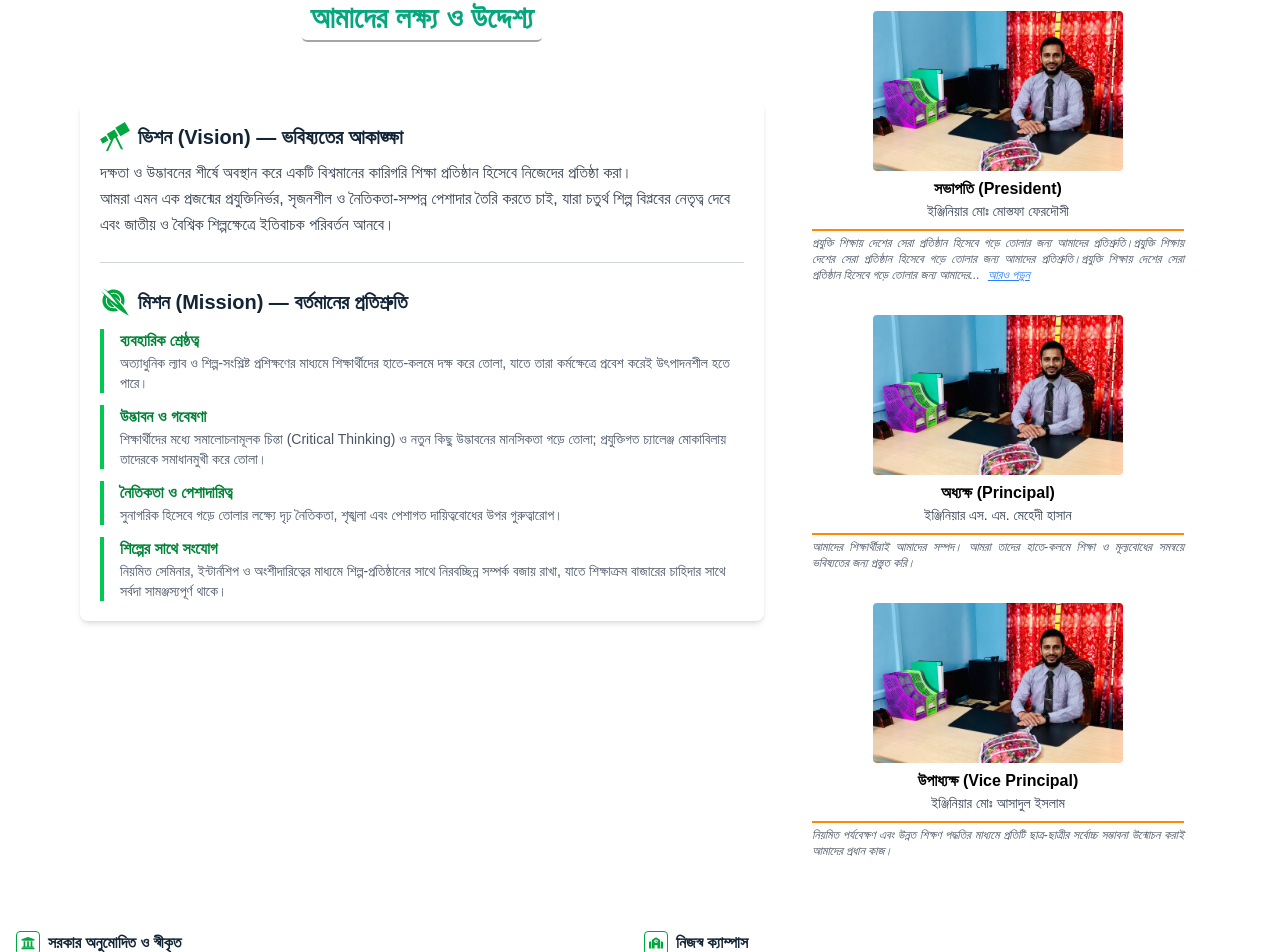
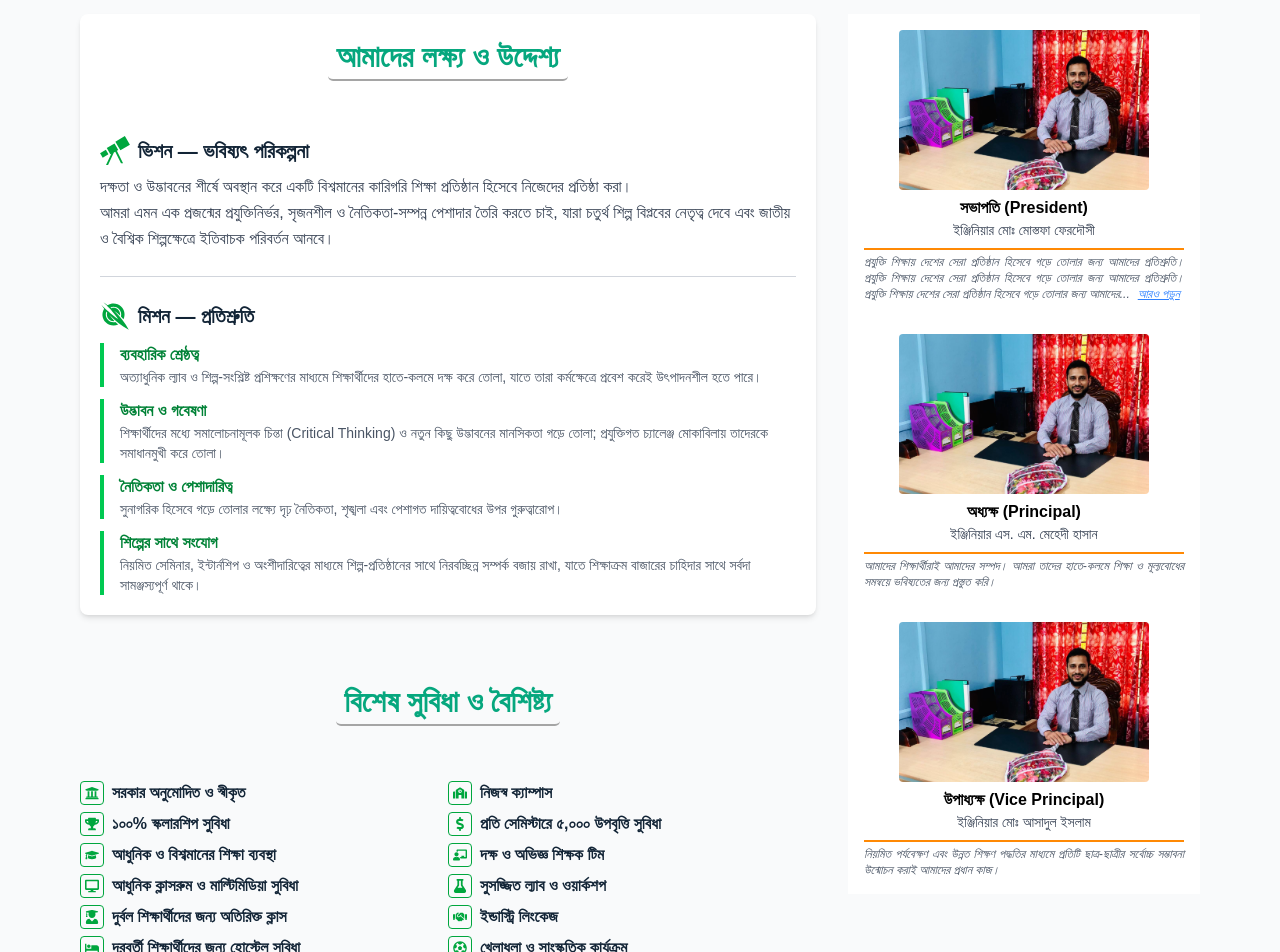
Before and after one commit to rashidulislamg71/square-polytechnic-institute, a React (Vite) app: page /about in a window 1280 px wide. Shown: the part 1313-2265 px from the top of the page. Built offline with nearby package versions, Linux system fonts and the light colour scheme.

Commit message:
about page modified

```diff
--- a/src/Components/SectionComponents/AboutPageSections/MissionAndVission/MissionAndVission.jsx
+++ b/src/Components/SectionComponents/AboutPageSections/MissionAndVission/MissionAndVission.jsx
@@ -2,15 +2,16 @@ import { GiTargetShot } from "react-icons/gi";
 import { IoTelescopeSharp } from "react-icons/io5";
 import SubTitle from "../../../Shared/Titles/SubTitle/SubTitle";
 import GeneralIcons from "../../../Icons/GeneralIcons/GeneralIcons";
+import SectionTitle from "./../../../Shared/Titles/SectionTitle/SectionTitle";
 
 const instituteContent = {
   visionIcon: IoTelescopeSharp,
-  visionTitle: "ভিশন (Vision) — ভবিষ্যতের আকাঙ্ক্ষা",
+  visionTitle: "ভিশন — ভবিষ্যৎ পরিকল্পনা",
   visionText: `দক্ষতা ও উদ্ভাবনের শীর্ষে অবস্থান করে একটি বিশ্বমানের কারিগরি শিক্ষা প্রতিষ্ঠান হিসেবে নিজেদের প্রতিষ্ঠা করা।
 আমরা এমন এক প্রজন্মের প্রযুক্তিনির্ভর, সৃজনশীল ও নৈতিকতা-সম্পন্ন পেশাদার তৈরি করতে চাই, যারা চতুর্থ শিল্প বিপ্লবের নেতৃত্ব দেবে এবং জাতীয় ও বৈশ্বিক শিল্পক্ষেত্রে ইতিবাচক পরিবর্তন আনবে।`,
 
   missionIcon: GiTargetShot,
-  missionTitle: "মিশন (Mission) — বর্তমানের প্রতিশ্রুতি",
+  missionTitle: "মিশন  — প্রতিশ্রুতি",
   missionPoints: [
     {
       id: 1,
@@ -42,8 +43,10 @@ const instituteContent = {
 const MissionAndVission = ({ className = "" }) => {
   return (
     <section
-      className={`w-full md:max-w-3xl mx-auto mt-[-10px] md:mt-0 p-0 md:p-5 bg-white md:rounded-lg md:shadow-md ${className}`}
+      className={`py-16 w-full md:max-w-3xl mx-auto p-0 md:p-5 bg-white md:rounded-lg md:shadow-md ${className}`}
     >
+      <SectionTitle title={"আমাদের লক্ষ্য ও উদ্দেশ্য"} />
+      <div className="mt-[-10px] md:mt-0">
          {/* Vision Section */}
         <div className="mb-6">
           <div className="flex items-center gap-2 mb-2">
@@ -64,7 +67,6 @@ const MissionAndVission = ({ className = "" }) => {
         <hr className="my-6 border-gray-300" />
 
         {/* Mission Section */}
-      <div>
           <div className="flex items-center gap-2 mb-3">
             <GeneralIcons
               icon={instituteContent.missionIcon}
@@ -89,6 +91,7 @@ const MissionAndVission = ({ className = "" }) => {
             ))}
           </ul>
         </div>
+
     </section>
   );
 };
--- a/src/Components/Shared/InstituteFeatures/InstituteFeatures.jsx
+++ b/src/Components/Shared/InstituteFeatures/InstituteFeatures.jsx
@@ -1,15 +1,19 @@
 import React from "react";
 import instituteFeaturesData from "../../../Data/HomePageJsonData/instituteFeatures.json";
 import InstituteFeatureCard from "../../UI/Cards/InstituteFeaturesCard/InstituteFeaturesCard";
+import SectionTitle from "./../Titles/SectionTitle/SectionTitle";
 
 function InstituteFeatures() {
   const { features } = instituteFeaturesData.instituteFeaturesInfo;
 
   return (
-    <div className="grid grid-cols-1 sm:grid-cols-2 gap-2 justify-center p-4">
+    <div>
+      <SectionTitle title={"বিশেষ সুবিধা ও বৈশিষ্ট্য"} />
+
+      <div className=" grid grid-cols-1 sm:grid-cols-2 gap-0 justify-center items-center mt-[-10px] md:mt-0">
           {features &&
             features.map((feature) => (
-          <article key={feature.id} className="w-full">
+              <article key={feature.id} className="w-fit">
                 <InstituteFeatureCard
                   icon={feature.icon}
                   title={feature.title}
@@ -18,6 +22,7 @@ function InstituteFeatures() {
               </article>
             ))}
       </div>
+    </div>
   );
 }
 
--- a/src/Components/Shared/Titles/SectionTitle/SectionTitle.jsx
+++ b/src/Components/Shared/Titles/SectionTitle/SectionTitle.jsx
@@ -2,8 +2,8 @@ import React from 'react';
 
 const SectionTitle = ({title}) => {
     return (
-        <div className=" flex justify-center lg:flex-none mb-[60px] ">
-            <h2 className="text-[#06a77e] text-center w-fit font-bold border-b-2 px-2 rounded-[5px] border-b-[#a5a5a5] text-[25px]  md:text-[25px] lg:text-[30px]">{title}</h2>
+        <div className=" flex justify-center lg:flex-none mb-[55px] ">
+            <h2 className="text-[#06a77e] text-center w-fit font-bold border-b-2 px-2 rounded-[5px] border-b-[#a5a5a5] text-[28px]  lg:text-[30px]">{title}</h2>
         </div>
     );
 };
--- a/src/Components/UI/Tooltip/Tooltip.jsx
+++ b/src/Components/UI/Tooltip/Tooltip.jsx
@@ -13,7 +13,7 @@ const Tooltip = ({ children, text }) => {
     >
       {children}
       {isOpen && (
-        <div className="w-[240px] absolute bottom-full left-1/2 -translate-x-1/2 mb-2
+        <div className="w-[240px] absolute bottom-full left-37 -translate-x-1/2 mb-2
          bg-gray-800 text-white text-xs rounded
          py-1 px-2 shadow-lg">
           {text}
--- a/src/Pages/AboutPage/AboutPage.jsx
+++ b/src/Pages/AboutPage/AboutPage.jsx
@@ -1,48 +1,50 @@
 import React from "react";
-
 import HeroSection from "../../Components/Shared/HeroSection/HeroSection";
 import aboutUsImage from "../../assets/images/aboutUs_image/aboutUs.jpeg";
 import AboutInstituteAndMap from "../../Components/Shared/AboutInstituteAndMap/AboutInstituteAndMap";
 import InstituteFeatures from "../../Components/Shared/InstituteFeatures/InstituteFeatures";
-import DepartmentMenu from "./../../Components/Shared/DepartmentMenu/DepartmentMenu";
+import DepartmentMenu from "../../Components/Shared/DepartmentMenu/DepartmentMenu";
 import InstituteAboutInfo from "../../Components/SectionComponents/AboutPageSections/InstituteAboutInfo/InstituteAboutInfo";
-import { GeneralCard } from "../../Components/UI/Cards/GeneralCard/GeneralCard";
-import { FaPhone } from "react-icons/fa6";
 import VisionMissionCard from "../../Components/SectionComponents/AboutPageSections/MissionAndVission/MissionAndVission";
-import SectionTitle from "../../Components/Shared/Titles/SectionTitle/SectionTitle";
 import LeadersSpeechSection from "../../Components/SectionComponents/AboutPageSections/LeadersSpeech/LeadersSpeechSection";
 
 const AboutPage = () => {
   return (
-    <div className="">
+    <div>
+      {/*Hero Section */}
       <HeroSection
         className="bg-top"
         bgImage={aboutUsImage}
-        title={"About Us"}
-        subtitle={"জ্ঞান, দক্ষতা, আত্মবিশ্বাস: ভবিষ্যত প্রযুক্তির ভিত্তি।"}
-        extraText={""}
+        title="About Us"
+        subtitle="জ্ঞান, দক্ষতা, আত্মবিশ্বাস: ভবিষ্যত প্রযুক্তির ভিত্তি।"
+        extraText=""
       />
 
-      <section className="py-16 ">
+      {/* About Institute Section */}
+      <section className="py-16">
         <InstituteAboutInfo />
       </section>
 
-      <div className=" py-10 flex flex-wrap justify-between gap-8 px-4 md:px-10 lg:px-20">
-        <article className="lg:flex-1/2 ">
-          <section className="">
-            <SectionTitle title={"আমাদের লক্ষ্য ও উদ্দেশ্য"} />
+      {/* Mission & Vision + Features + Leader’s Speech */}
+      <section className="py-16 bg-gray-50 px-4 md:px-10 lg:px-20">
+        <div className="grid grid-cols-1 lg:grid-cols-3 gap-8 items-start">
+          {/* Left Side: Mission & Vision + Features */}
+          <div className="lg:col-span-2 space-y-16">
             <VisionMissionCard />
-          </section>
-        </article>
-        <article className=" lg:flex-1/4">
-          <LeadersSpeechSection />
-        </article>
-      </div>
+            <InstituteFeatures />
+          </div>
 
-      <section id="features">
-        <InstituteFeatures />
+          {/* Right Side: Leader’s Speech */}
+          <div className="lg:col-span-1">
+            <LeadersSpeechSection />
+          </div>
+        </div>
       </section>
-      <DepartmentMenu />
+
+      {/*Department Menu Section */}
+      <section className="py-16">
+        <DepartmentMenu />
+      </section>
     </div>
   );
 };
--- a/src/Pages/HomePage/HomePage.jsx
+++ b/src/Pages/HomePage/HomePage.jsx
@@ -40,30 +40,16 @@ const HomePage = () => {
 
       {/* Institute Info  */}
       <section className="w-full   py-15 bg-white" aria-label="Institute Info">
-
         <AboutInstituteAndMap />
       </section>
 
       {/* Institute Features */}
-      <section className=" py-15  bg-gray-100" aria-label="Institute Features">
-        <h2 className="text-center  mx-auto">
-          <SectionTitle title={"বিশেষ সুবিধা ও বৈশিষ্ট্য"} />
-        </h2>
-
-        <div className="flex flex-wrap justify-center gap-6">
-          {/* {features &&
-            features.slice(0, 4).map((feature) => (
-              <article className=" md:w-[360px] lg:w-[490px]" key={feature.id}>
-                <InstituteFeaturesCard
-                  icon={feature.icon}
-                  title={feature.title}
-                  description={feature.description}
-                />
-              </article>
-            ))} */}
-            <InstituteFeatures />
-        </div>
-        <div className="flex justify-center mt-15">
+      <section
+        className=" py-16 px-4 md:px-10 lg:px-20 bg-gray-100"
+        aria-label="Institute Features"
+      >
+          <InstituteFeatures />
+        <div className="text-center mt-10 md:mt-15 ">
           <ActionButton link="features" />
         </div>
       </section>
```
Lines whose indentation alone changed are shown as unchanged.
